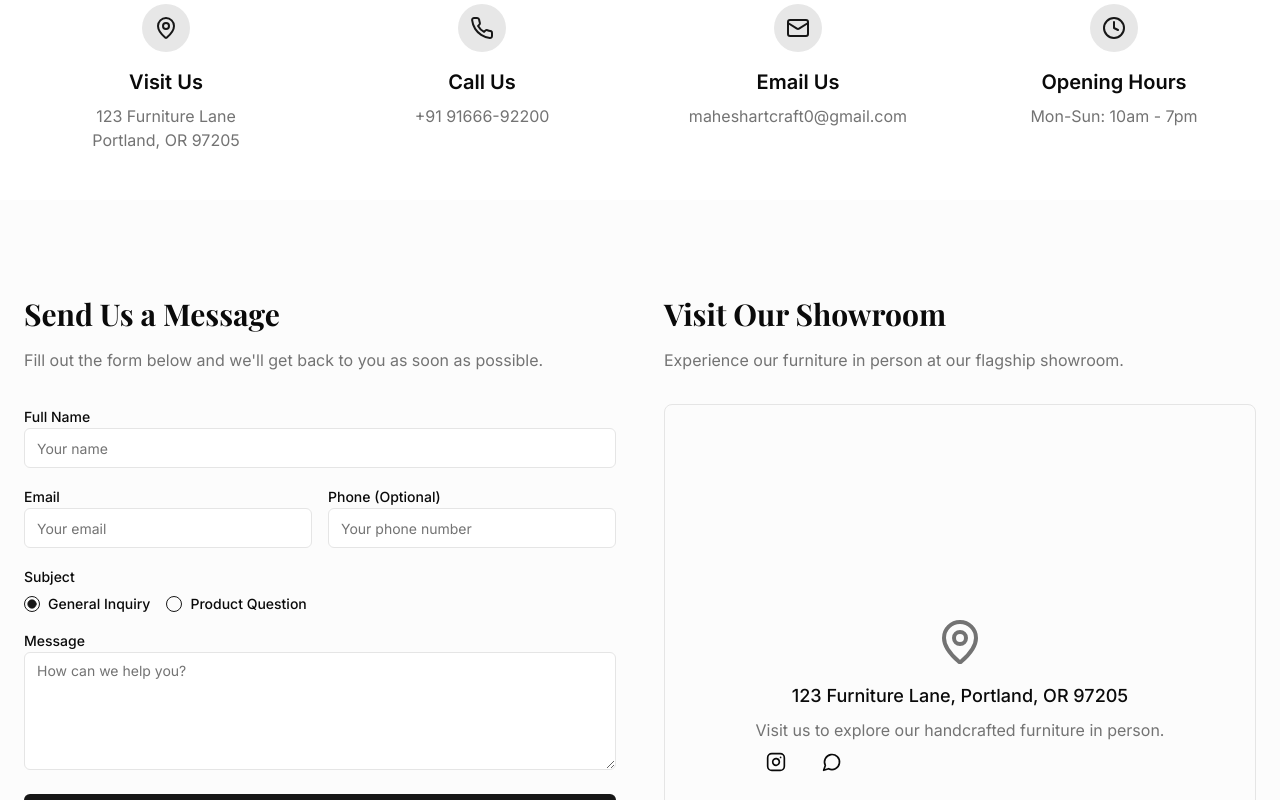
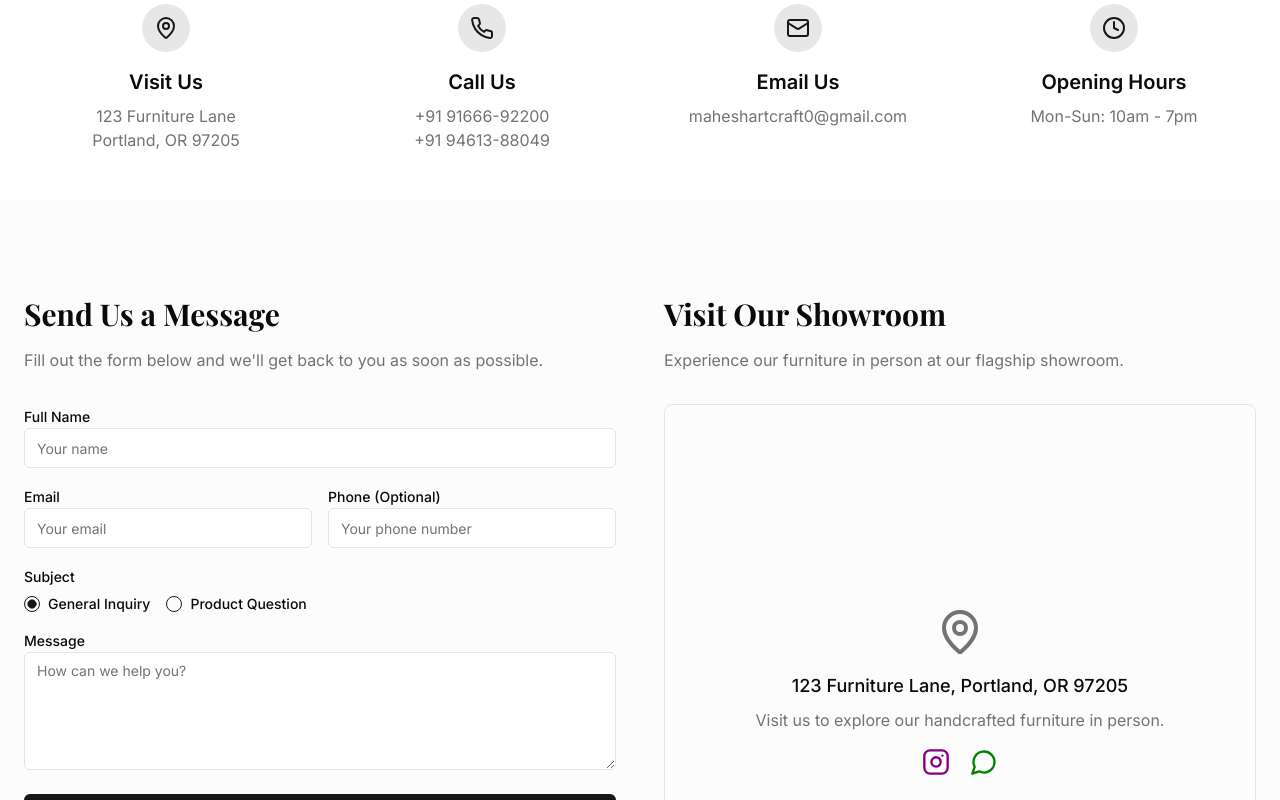
Before and after one commit to m4dd0c/elegance-app, a Next.js app: page /contact in a window 1280 px wide. Shown: the part 460-1260 px from the top of the page. Built offline with nearby package versions, Linux system fonts and the light colour scheme; a web font is replaced by a local one.

Commit message:
feat: social media links added

```diff
--- a/app/contact/page.tsx
+++ b/app/contact/page.tsx
@@ -10,6 +10,7 @@ import { Label } from "@/components/ui/label";
 import { RadioGroup, RadioGroupItem } from "@/components/ui/radio-group";
 import { useToast } from "@/hooks/use-toast";
 import { Instagram, MessageCircle } from "lucide-react";
+import Link from "next/link";
 
 export default function ContactPage() {
   const { toast } = useToast();
@@ -90,7 +91,7 @@ export default function ContactPage() {
               {
                 icon: <Phone className="h-6 w-6" />,
                 title: "Call Us",
-                details: ["+91 91666-92200"],
+                details: ["+91 91666-92200", "+91 94613-88049 "],
               },
               {
                 icon: <Mail className="h-6 w-6" />,
@@ -248,15 +249,23 @@ export default function ContactPage() {
                     Visit us to explore our handcrafted furniture in person.
                   </p>
 
-                  <div className="flex space-x-4">
-                    <Button variant="ghost" size="icon">
-                      <Instagram className="h-5 w-5" />
+                  <div className="flex mx-auto w-fit my-4 space-x-5">
+                    <Link
+                      title="Instagram"
+                      href="https://instagram.com/mahesh_art_interior"
+                      target="_blank"
+                    >
+                      <Instagram className="h-7 w-7" color="purple" />
                       <span className="sr-only">Instagram</span>
-                    </Button>
-                    <Button variant="ghost" size="icon">
-                      <MessageCircle className="h-5 w-5" />
+                    </Link>
+                    <Link
+                      target="_blank"
+                      title="Whatsapp"
+                      href="https://wa.me/919876543210?text=Hello%20there,%20Have%20a%20chat%20with%20us!"
+                    >
+                      <MessageCircle className="h-7 w-7" color="green" />
                       <span className="sr-only">Whatsapp</span>
-                    </Button>
+                    </Link>
                   </div>
                 </div>
               </div>
--- a/components/footer.tsx
+++ b/components/footer.tsx
@@ -18,14 +18,22 @@ export function Footer() {
               2010.
             </p>
             <div className="flex space-x-4">
-              <Button variant="ghost" size="icon">
-                <Instagram className="h-5 w-5" />
+              <Link
+                title="Instagram"
+                href="https://instagram.com/mahesh_art_interior"
+                target="_blank"
+              >
+                <Instagram className="h-7 w-7" color="purple" />
                 <span className="sr-only">Instagram</span>
-              </Button>
-              <Button variant="ghost" size="icon">
-                <MessageCircle className="h-5 w-5" />
+              </Link>
+              <Link
+                target="_blank"
+                title="Whatsapp"
+                href="https://wa.me/919876543210?text=Hello%20there,%20Have%20a%20chat%20with%20us!"
+              >
+                <MessageCircle className="h-7 w-7" color="green" />
                 <span className="sr-only">Whatsapp</span>
-              </Button>
+              </Link>
             </div>
           </div>
           <div>
```
